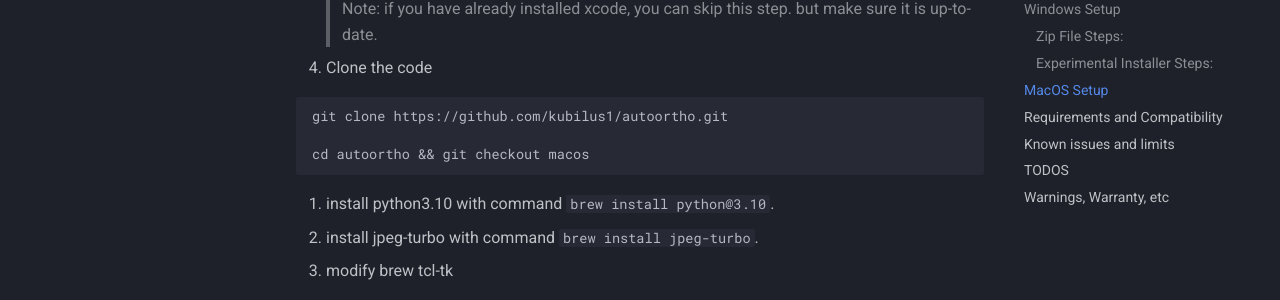
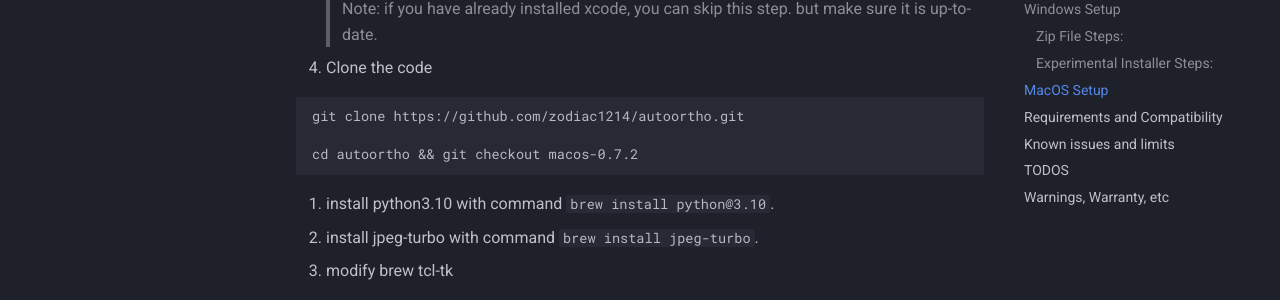
Before and after one commit to kubilus1/autoortho, an MkDocs documentation site: the page built from docs/index.md, in a window 1280 px wide and 900 px high, scrolled down 2102 px. Shown: the part 153-453 px from the top of the window. Built offline with MkDocs 1.6.1 and Material for MkDocs 9.7.7, drawn with Linux system fonts in a browser that asks for light colours; comment, search, counter and statistics services are not loaded; the version menu is left out.

Commit message:
doc: update link to use my fork until it is merged upstream

````diff
--- a/docs/index.md
+++ b/docs/index.md
@@ -72,9 +72,9 @@ All of below steps require running command in ``Ternimal`` app.
 > Note: if you have already installed xcode, you can skip this step. but make sure it is up-to-date.
 4. Clone the code
 ```shell
-git clone https://github.com/kubilus1/autoortho.git
+git clone https://github.com/zodiac1214/autoortho.git
 
-cd autoortho && git checkout macos
+cd autoortho && git checkout macos-0.7.2
 ```
 5. install python3.10 with command ``brew install python@3.10``.
 6. install jpeg-turbo with command ``brew install jpeg-turbo``.
````
